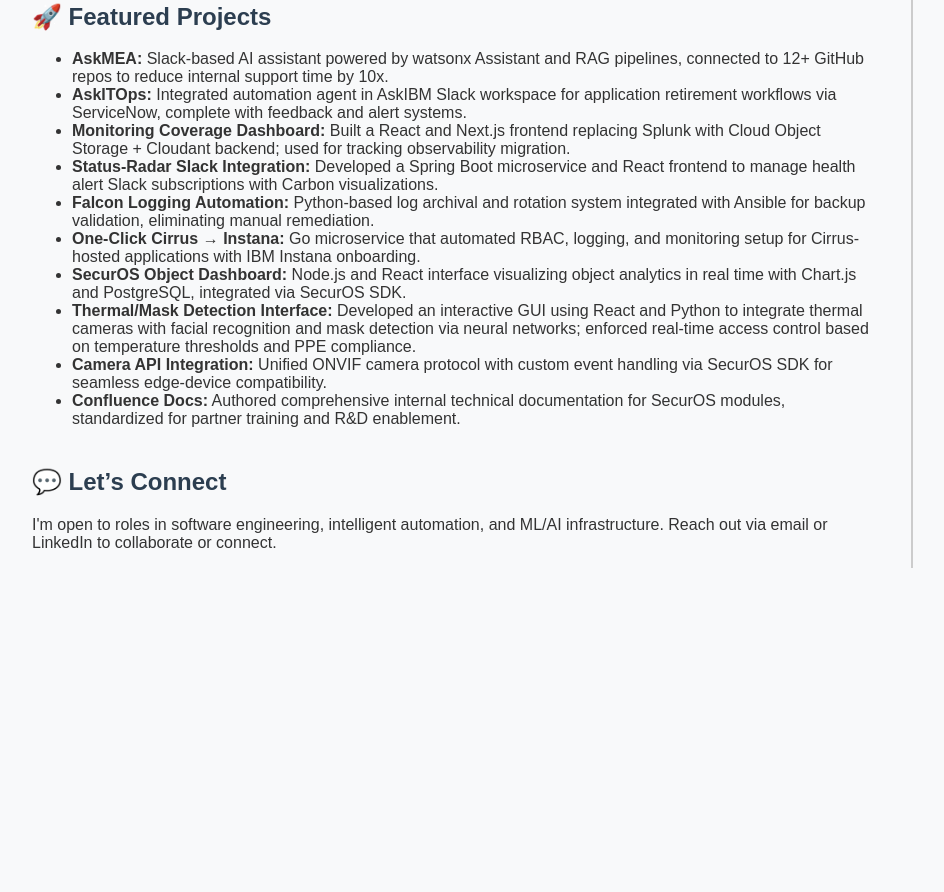
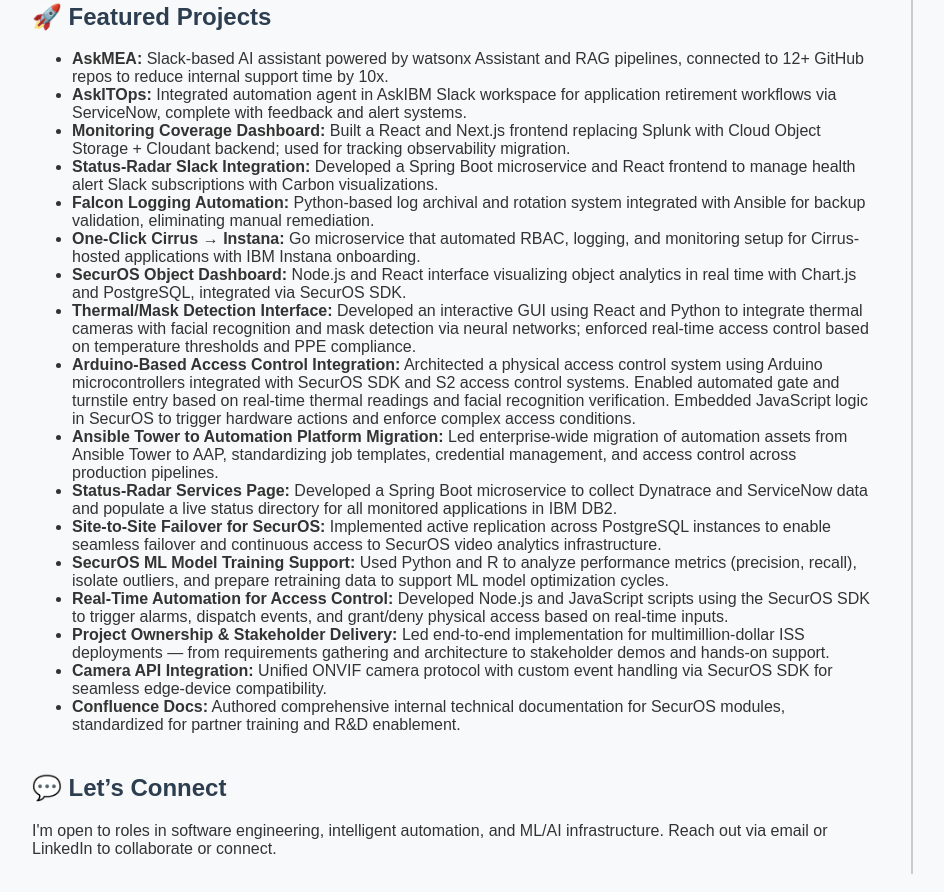
Before and after one commit to Kamalkakish0319/kamalkakish, a plain HTML site: page index.html in a window 1280 px wide. Shown: the part 1257-2149 px from the top of the page, without its empty margins (8-952 px from the left). Before the commit the page ends 1865 px from the top, so only its background shows below. Drawn offline with Linux system fonts and the light colour scheme.

Commit message:
Update index.html
updated projects

```diff
--- a/index.html
+++ b/index.html
@@ -150,6 +150,13 @@
                     <li><strong>One-Click Cirrus → Instana:</strong> Go microservice that automated RBAC, logging, and monitoring setup for Cirrus-hosted applications with IBM Instana onboarding.</li>
                     <li><strong>SecurOS Object Dashboard:</strong> Node.js and React interface visualizing object analytics in real time with Chart.js and PostgreSQL, integrated via SecurOS SDK.</li>
                     <li><strong>Thermal/Mask Detection Interface:</strong> Developed an interactive GUI using React and Python to integrate thermal cameras with facial recognition and mask detection via neural networks; enforced real-time access control based on temperature thresholds and PPE compliance.</li>
+                    <li><strong>Arduino-Based Access Control Integration:</strong> Architected a physical access control system using Arduino microcontrollers integrated with SecurOS SDK and S2 access control systems. Enabled automated gate and turnstile entry based on real-time thermal readings and facial recognition verification. Embedded JavaScript logic in SecurOS to trigger hardware actions and enforce complex access conditions.</li>
+                    <li><strong>Ansible Tower to Automation Platform Migration:</strong> Led enterprise-wide migration of automation assets from Ansible Tower to AAP, standardizing job templates, credential management, and access control across production pipelines.</li>
+                    <li><strong>Status-Radar Services Page:</strong> Developed a Spring Boot microservice to collect Dynatrace and ServiceNow data and populate a live status directory for all monitored applications in IBM DB2.</li>
+                    <li><strong>Site-to-Site Failover for SecurOS:</strong> Implemented active replication across PostgreSQL instances to enable seamless failover and continuous access to SecurOS video analytics infrastructure.</li>
+                    <li><strong>SecurOS ML Model Training Support:</strong> Used Python and R to analyze performance metrics (precision, recall), isolate outliers, and prepare retraining data to support ML model optimization cycles.</li>
+                    <li><strong>Real-Time Automation for Access Control:</strong> Developed Node.js and JavaScript scripts using the SecurOS SDK to trigger alarms, dispatch events, and grant/deny physical access based on real-time inputs.</li>
+                    <li><strong>Project Ownership & Stakeholder Delivery:</strong> Led end-to-end implementation for multimillion-dollar ISS deployments — from requirements gathering and architecture to stakeholder demos and hands-on support.</li>
                     <li><strong>Camera API Integration:</strong> Unified ONVIF camera protocol with custom event handling via SecurOS SDK for seamless edge-device compatibility.</li>
                     <li><strong>Confluence Docs:</strong> Authored comprehensive internal technical documentation for SecurOS modules, standardized for partner training and R&D enablement.</li>
                 </ul>
```
